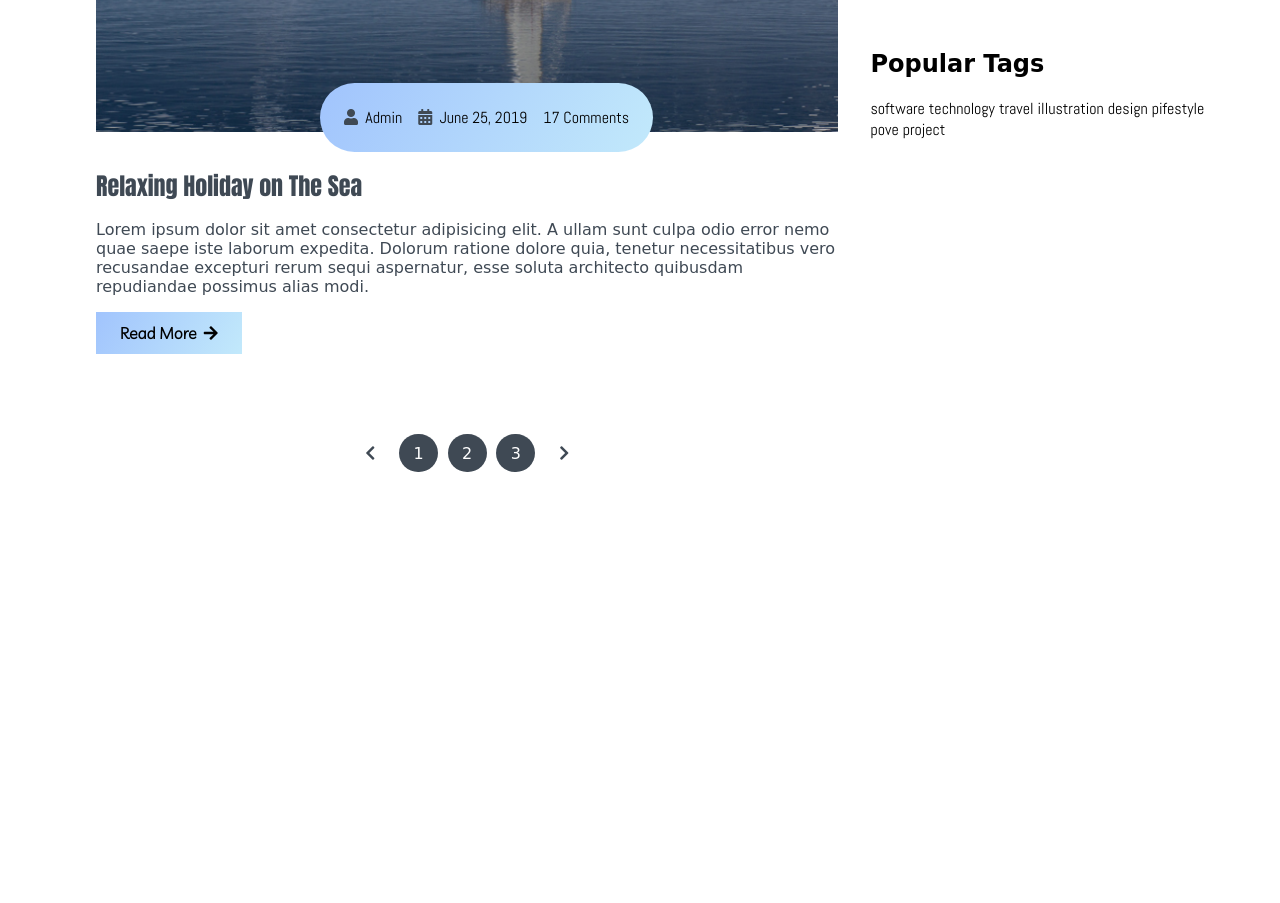
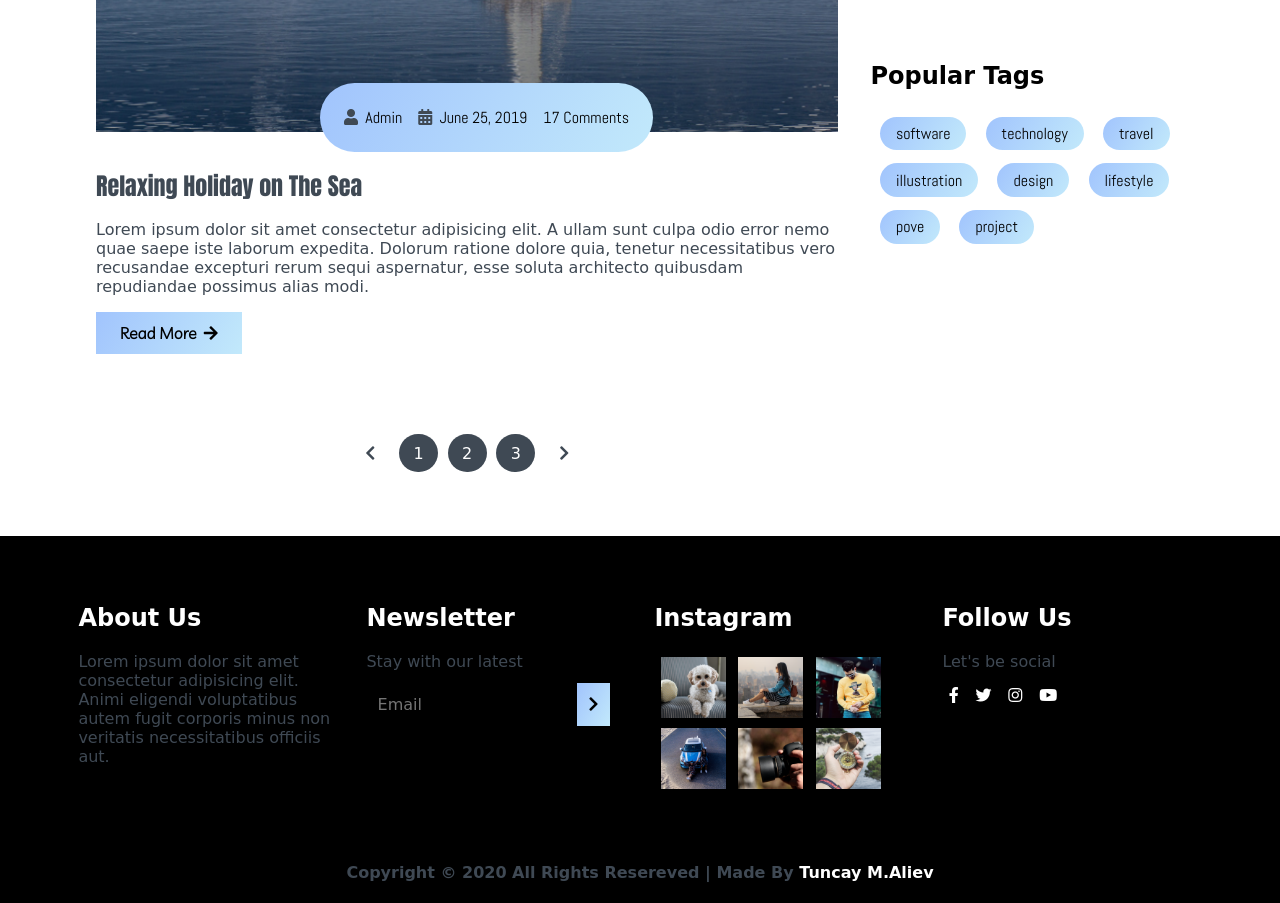
Before and after one commit to atheelarouge/blooger, a plain HTML site: page index.html in a window 1280 px wide. Shown: the part 4037-4940 px from the top of the page. Before the commit the page ends 4573 px from the top, so only its background shows below. Drawn offline with Linux system fonts and the light colour scheme.

Commit message:
commit sixth

```diff
--- a/css/style.css
+++ b/css/style.css
@@ -14,6 +14,7 @@ body {
   --text-light: #686666da;
   --white: #ffffff;
   --midnight: #104f55;
+  --bg-color: #000;
 
   /* Gradiend Color */
   --sky: linear-gradient(120deg, #a1c4fd 0%, #c2e9fb 100%);
@@ -420,12 +421,87 @@ li.list-items:hover {
 }
 
 .site-content .sidebar .popular-tags {
-  padding: 4rem 0;
+  padding: 5rem 0;
 }
 
+span.tag {
+  background: var(--sky);
+  margin: 0.4rem 0.6rem;
+  padding: 0.4rem 1rem;
+  border-radius: 3rem;
+}
 /* ------x------ Sidebar -------x----- */
 
 /* ------x------ Main Content -------x----- */
+
+/*-------------- Footer -------------- */
+
+footer.footer {
+  height: 100%;
+  background: var(--bg-color);
+  position: relative;
+}
+
+footer.footer .container {
+  display: grid;
+  grid-template-columns: repeat(4, 1fr);
+}
+
+footer.footer .container > div {
+  flex-grow: 1;
+  flex-basis: 0;
+  padding: 3rem 0.9rem;
+}
+
+footer.footer .container h2 {
+  color: #fff;
+}
+
+footer.footer .newsletter .form-element {
+  background: black;
+  display: inline-block;
+}
+
+.form-element input {
+  padding: 0.5rem 0.7rem;
+  border: none;
+  background: transparent;
+  color: #fff;
+  font-family: var(--Josefin);
+  font-size: 1rem;
+  width: 74%;
+}
+
+footer.footer .newsletter .form-element span {
+  background: var(--sky);
+  padding: 0.7rem 0.7rem;
+  cursor: pointer;
+}
+
+footer.footer .instagram div > img {
+  display: inline-block;
+  width: 25%;
+  height: 50%;
+  margin: 0.3rem 0.4rem;
+}
+
+footer.footer .follow-icons a {
+  color: #fff;
+  padding: 0 0.4rem;
+}
+footer.footer .follow-icons a:hover {
+  color: #a1c4cf;
+}
+
+footer.footer .rights {
+  justify-content: center;
+  font-family: var(--Josefin);
+}
+footer.footer a {
+  color: #fff;
+}
+
+/*-------------- Footer -------------- */
 
 /*    Viewport less or equal to 750px     */
 
--- a/index.html
+++ b/index.html
@@ -331,13 +331,13 @@
         </div>
         <div class="popular-tags">
           <h2>Popular Tags</h2>
-          <div class="tags">
+          <div class="tags flex-row">
             <span class="tag">software</span>
             <span class="tag">technology</span>
             <span class="tag">travel</span>
             <span class="tag">illustration</span>
             <span class="tag">design</span>
-            <span class="tag">pifestyle</span>
+            <span class="tag">lifestyle</span>
             <span class="tag">pove</span>
             <span class="tag">project</span>
           </div>
@@ -352,7 +352,53 @@
 
   <!---------x---------- Main Side Section ----------x----------->
 
+  <!-------------------- Footer Section ---------------------->
 
+  <footer class="footer">
+    <div class="container">
+      <div class="about-us">
+        <h2>About Us</h2>
+        <p>Lorem ipsum dolor sit amet consectetur adipisicing elit. Animi eligendi voluptatibus autem fugit corporis minus non veritatis necessitatibus officiis aut.</p>
+      </div>
+      <div class="newsletter">
+        <h2>Newsletter</h2>
+        <p>Stay with our latest</p>
+        <div class="form-element">
+          <input type="text" placeholder="Email"><span><i class="fas fa-chevron-right"></i></span>
+        </div>
+      </div>
+      <div class="instagram">
+        <h2>Instagram</h2>
+        <div class="flex-row">
+          <img src="./assets/instagram/thumb-card3.png" alt="insta1">
+          <img src="./assets/instagram/thumb-card4.png" alt="insta2">
+          <img src="./assets/instagram/thumb-card5.png" alt="insta3">
+        </div>
+        <div class="flex-row">
+          <img src="./assets/instagram/thumb-card6.png" alt="insta4">
+          <img src="./assets/instagram/thumb-card7.png" alt="insta5">
+          <img src="./assets/instagram/thumb-card8.png" alt="insta6">
+        </div>
+      </div>
+      <div class="follow">
+        <h2>Follow Us</h2>
+        <p>Let's be social</p>
+        <div class="follow-icons">
+          <a href="#"><i class="fab fa-facebook-f"></i></a>
+          <a href="#"><i class="fab fa-twitter"></i></a>
+          <a href="#"><i class="fab fa-instagram"></i></a>
+          <a href="#"><i class="fab fa-youtube"></i></a>
+        </div>
+      </div>
+    </div>
+    <div class="rights flex-row">
+      <h4 class="text-gray">
+        Copyright &copy; 2020 All Rights Resereved | Made By <a href="https://www.upwork.com/fl/~014edccb2aaef338fe">Tuncay M.Aliev</a>
+      </h4>
+    </div>
+  </footer>
+
+  <!---------x---------- Footer Section ----------x----------->
 
 
   <!-- Jquery Library File -->
```
